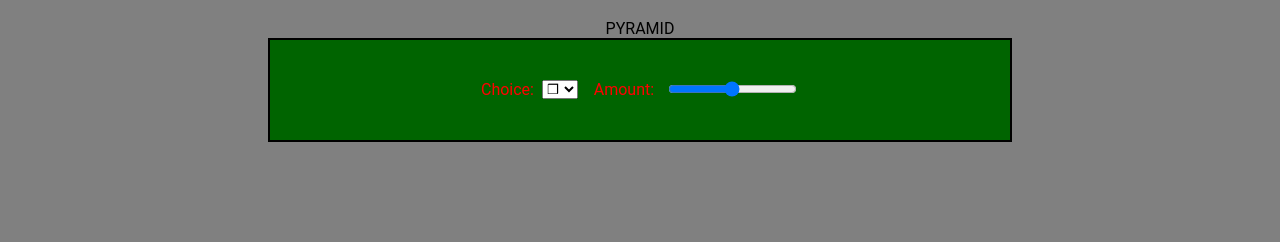
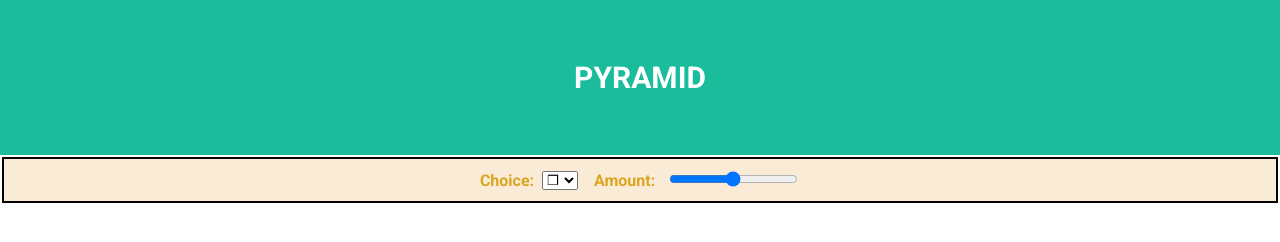
Before and after one commit to SaidRem/mario_pic_js, a plain HTML site: page interactive_pyramid/index.html in a window 1280 px wide. Drawn offline with Linux system fonts and the light colour scheme.

Commit message:
Fixedd style

```diff
--- a/interactive_pyramid/style.css
+++ b/interactive_pyramid/style.css
@@ -1,38 +1,38 @@
+
+@import url('https://fonts.googleapis.com/css2?family=Roboto:wght@700&display=swap');
+
+* {
+    box-sizing: border-box;
+}
 
 body {
-    background-color: gray;
     font-family: 'Roboto', sans-serif;
-    display: flex;
-    flex-direction: column;
-    align-items: center;
-    justify-content: center;
-    height: 20vh;
-    overflow: hidden;
+    /* display: flex; */
+ /*   flex-direction: column;  /*otherwise all in body will be in one line*/
+    align-items: center;  /* all elements in body in center of the page */
+    /*justify-content: center;  /* center vertically */
+    /*height: 100vh;           /* для того чтобы заработала justify-content: center; */
+    overflow: hidden;  /* do not want to scroll bar show by default */
     margin: 0;
 }
 
+.header {
+    padding: 60px;
+    text-align: center;
+    background: #1abc9c;
+    color: white;
+    font-size: 30px;
+  }
 
 .box1 {
     display: flex;
-    background: #006400;
-    width: 90vh;
-    height: 50%;
-    border: 2px solid rgb(0, 0, 0);
-    padding: 10px;
-    /* text-align: center; */
-    justify-content: center;
-    align-items: center;
-    color: #FF0000;
-}
-
-.box2 {
-    display: flex;
     background: #FAEBD7;
-    width: 90vh;
-    height: 50%;
+    /* width: 90vh;
+    height: 5vh; */
     border: 2px solid #000;
     padding: 10px;
     justify-content: center;
     align-items: center;
     color: #DAA520;
+    margin: 2px;
 }
```
